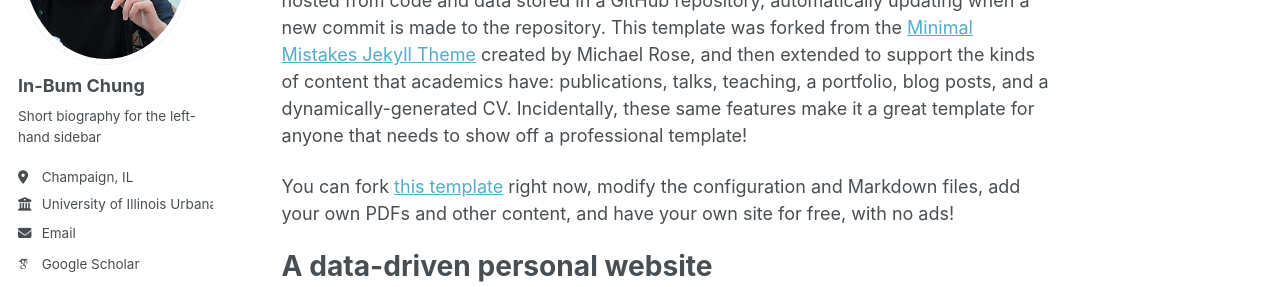
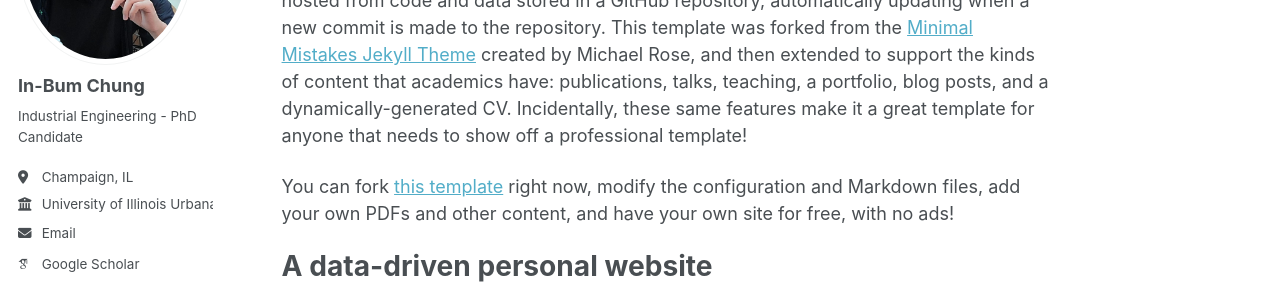
Before and after one commit to IBChung/IBChung.github.io, a Jekyll site: the page built from _pages/about.md, in a window 1280 px wide. Shown: the part 236-523 px from the top of the page. Built offline with Jekyll 4.4.1, drawn with Linux system fonts in a browser that asks for light colours; some web fonts are replaced; a script that is not in the unit is left out.

Commit message:
Update _config.yml

```diff
--- a/_config.yml
+++ b/_config.yml
@@ -25,7 +25,7 @@ author:
   avatar           : "profile_fork.png"
   name             : "In-Bum Chung"
   pronouns         : # example: "she/her"
-  bio              : "Short biography for the left-hand sidebar"
+  bio              : "Industrial Engineering - PhD Candidate"
   location         : "Champaign, IL"
   employer         : "University of Illinois Urbana-Champaign"
   uri              : # URL
```
